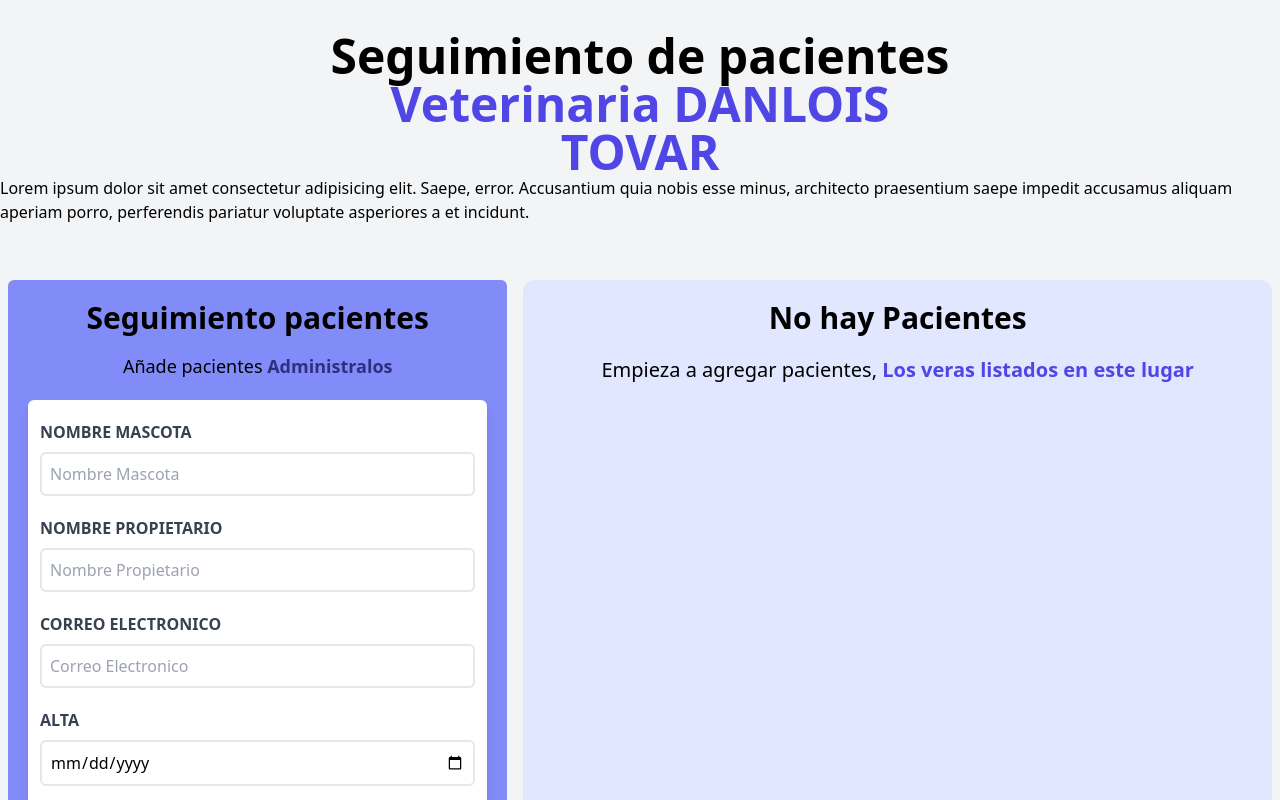
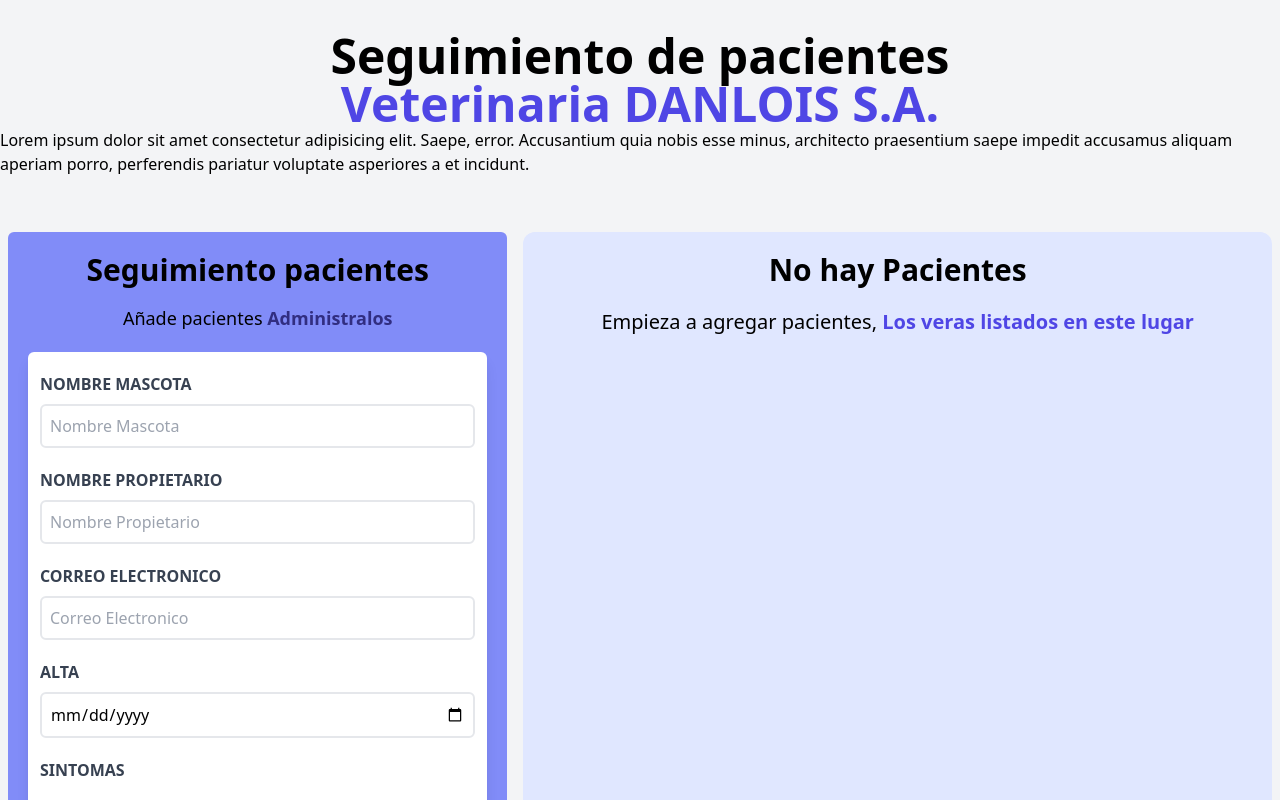
Before and after one commit to DanloisTovar/App-Veterinaria-Danlois, a React (Vite) app: page / in a window 1280 px wide. Shown: the top 800 px of the page. Built offline with nearby package versions, Linux system fonts and the light colour scheme.

Commit message:
Update header.

```diff
--- a/src/components/Header.jsx
+++ b/src/components/Header.jsx
@@ -6,7 +6,7 @@ function Header() {
             <h1 className="font-black text-5xl text-center md:w-1/2 mx-auto">
                 Seguimiento de pacientes{' '}
                 <span className=" text-indigo-600">
-                    Veterinaria DANLOIS TOVAR
+                    Veterinaria DANLOIS S.A.
                 </span>
             </h1>
             <p>
```
